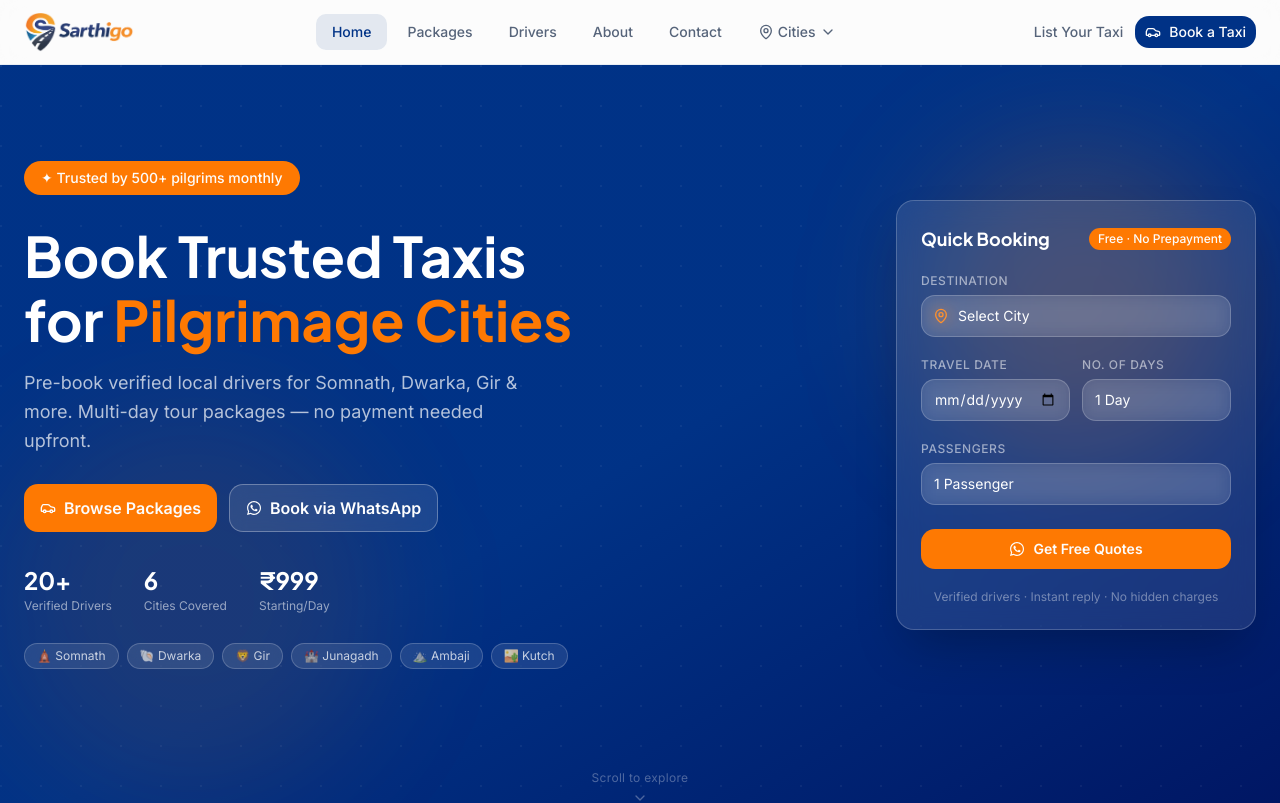
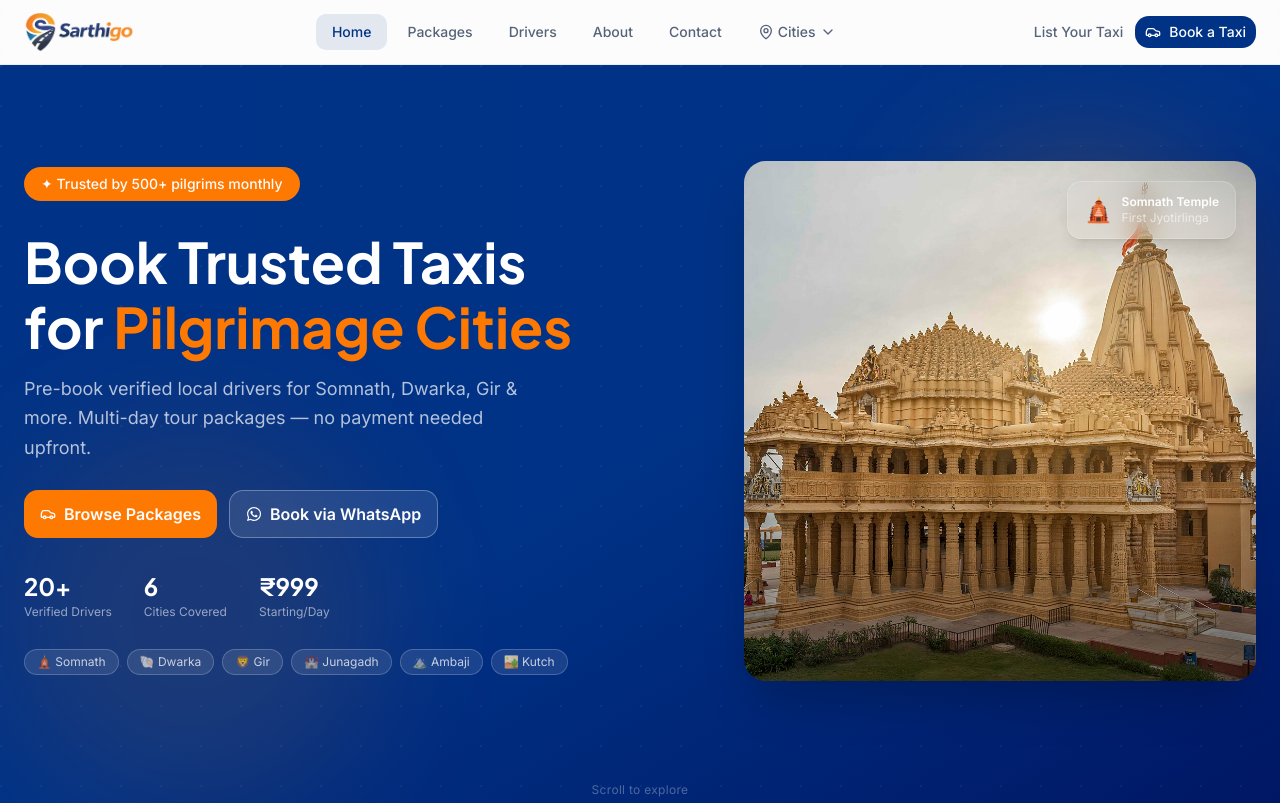
Before and after one commit to vrushikvisavadiya/sarthigo-website, a Next.js app: page / in a window 1280 px wide. Shown: the top 803 px of the page. Built offline with nearby package versions, Linux system fonts and the light colour scheme.

Commit message:
- Image add

```diff
--- a/next.config.ts
+++ b/next.config.ts
@@ -2,7 +2,19 @@ import type { NextConfig } from "next";
 
 const nextConfig: NextConfig = {
   /* config options here */
-  reactCompiler: true,
+  reactCompiler: false,
+  images: {
+    remotePatterns: [
+      {
+        protocol: "https",
+        hostname: "images.unsplash.com",
+      },
+      {
+        protocol: "https",
+        hostname: "plus.unsplash.com",
+      },
+    ],
+  },
 };
 
 export default nextConfig;
--- /dev/null
+++ b/src/constants/images.ts
@@ -0,0 +1,57 @@
+// ── All Unsplash images used across the site ──
+// Replace with real photos before launch
+
+export const IMAGES = {
+  // ── Hero ──────────────────────────────────────
+  hero: {
+    somnathTemple: "/city/somnath/Somanath_mandir.jpg",
+    // Real Somnath temple photo — replace with local before launch
+  },
+
+  // ── Cities / Routes ───────────────────────────
+  cities: {
+    somnath:
+      "https://images.unsplash.com/photo-1621999916460-5a3ad1228b84?w=800&q=80",
+    dwarka:
+      "https://images.unsplash.com/photo-1545569341-9eb8b30979d9?w=800&q=80",
+    gir: "https://images.unsplash.com/photo-1561731216-c3a4d99437d5?w=800&q=80",
+    junagadh:
+      "https://images.unsplash.com/photo-1589308078059-be1415eab4c3?w=800&q=80",
+    diu: "https://images.unsplash.com/photo-1507525428034-b723cf961d3e?w=800&q=80",
+    kutch:
+      "https://images.unsplash.com/photo-1598091383021-15ddea10925d?w=800&q=80",
+    ambaji:
+      "https://images.unsplash.com/photo-1621999916460-5a3ad1228b84?w=800&q=80",
+  },
+
+  // ── Packages ──────────────────────────────────
+  packages: {
+    somnathDarshan:
+      "https://images.unsplash.com/photo-1621999916460-5a3ad1228b84?w=600&q=80",
+    girSafari:
+      "https://images.unsplash.com/photo-1561731216-c3a4d99437d5?w=600&q=80",
+    diuBeach:
+      "https://images.unsplash.com/photo-1507525428034-b723cf961d3e?w=600&q=80",
+    saurasthaCircuit:
+      "https://images.unsplash.com/photo-1545569341-9eb8b30979d9?w=600&q=80",
+  },
+
+  // ── Attractions ───────────────────────────────
+  attractions: {
+    somnathTemple:
+      "https://images.unsplash.com/photo-1621999916460-5a3ad1228b84?w=600&q=80",
+    bhalkaTemple:
+      "https://images.unsplash.com/photo-1567051113-ad4e9e249e4d?w=600&q=80",
+    triveniSangam:
+      "https://images.unsplash.com/photo-1602216056096-3b40cc0c9944?w=600&q=80",
+    somnathBeach:
+      "https://images.unsplash.com/photo-1507525428034-b723cf961d3e?w=600&q=80",
+  },
+
+  // ── General ───────────────────────────────────
+  taxi: "https://images.unsplash.com/photo-1449965408869-eaa3f722e40d?w=800&q=80",
+  temple:
+    "https://images.unsplash.com/photo-1567051113-ad4e9e249e4d?w=800&q=80",
+  gujarat:
+    "https://images.unsplash.com/photo-1598091383021-15ddea10925d?w=800&q=80",
+} as const;
--- a/src/sections/home/hero-section.tsx
+++ b/src/sections/home/hero-section.tsx
@@ -7,6 +7,8 @@ import { FaWhatsapp } from "react-icons/fa6";
 import { Button } from "@/components/ui/button";
 import { Badge } from "@/components/ui/badge";
 import { CITIES, whatsappBookingUrl } from "@/constants";
+import Image from "next/image";
+import { IMAGES } from "@/constants/images";
 
 export function HeroSection() {
   return (
@@ -141,9 +143,41 @@ export function HeroSection() {
               initial={{ opacity: 0, x: 50 }}
               animate={{ opacity: 1, x: 0 }}
               transition={{ duration: 0.6, delay: 0.25 }}
-              className="hidden lg:flex justify-end"
+              className="hidden lg:flex justify-end relative"
             >
-              <BookingCard />
+              {/* Temple Image */}
+              <div className="relative w-full max-w-lg">
+                <div className="relative h-[520px] w-full rounded-3xl overflow-hidden shadow-2xl">
+                  <Image
+                    src={IMAGES.hero.somnathTemple}
+                    alt="Somnath Jyotirlinga Temple"
+                    fill
+                    className="object-cover"
+                    priority
+                    sizes="(max-width: 1280px) 50vw, 560px"
+                  />
+                  {/* Dark overlay at bottom */}
+                  <div className="absolute inset-0 bg-gradient-to-t from-black/50 via-transparent to-transparent" />
+                </div>
+
+                {/* Floating Booking Card — over image */}
+                {/* <div className="absolute bottom-6 left-6 right-6">
+                  <BookingCard />
+                </div> */}
+
+                {/* Floating Trust Badge */}
+                <div className="absolute top-5 right-5 rounded-xl border border-white/20 bg-white/10 backdrop-blur-md px-4 py-3 flex items-center gap-2 shadow-lg">
+                  <span className="text-2xl">🛕</span>
+                  <div className="flex flex-col">
+                    <span className="text-xs font-bold text-white">
+                      Somnath Temple
+                    </span>
+                    <span className="text-xs text-white/60">
+                      First Jyotirlinga
+                    </span>
+                  </div>
+                </div>
+              </div>
             </m.div>
           </div>
         </div>
```
Also changed, not shown: public/city/somnath/Somanath_mandir.jpg (added).
